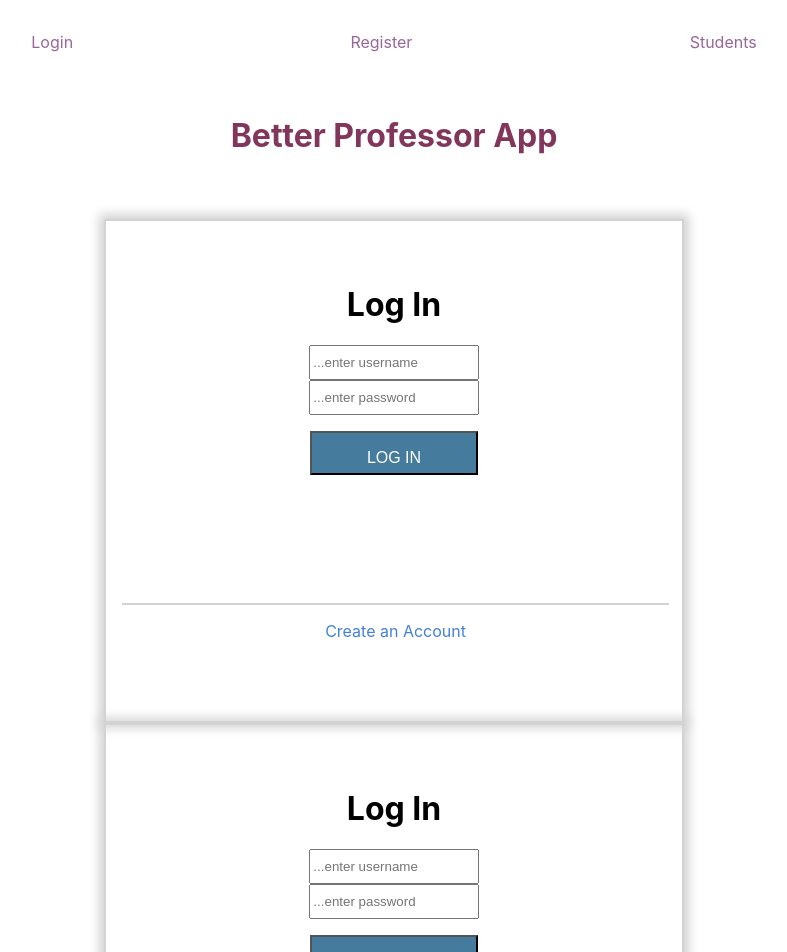
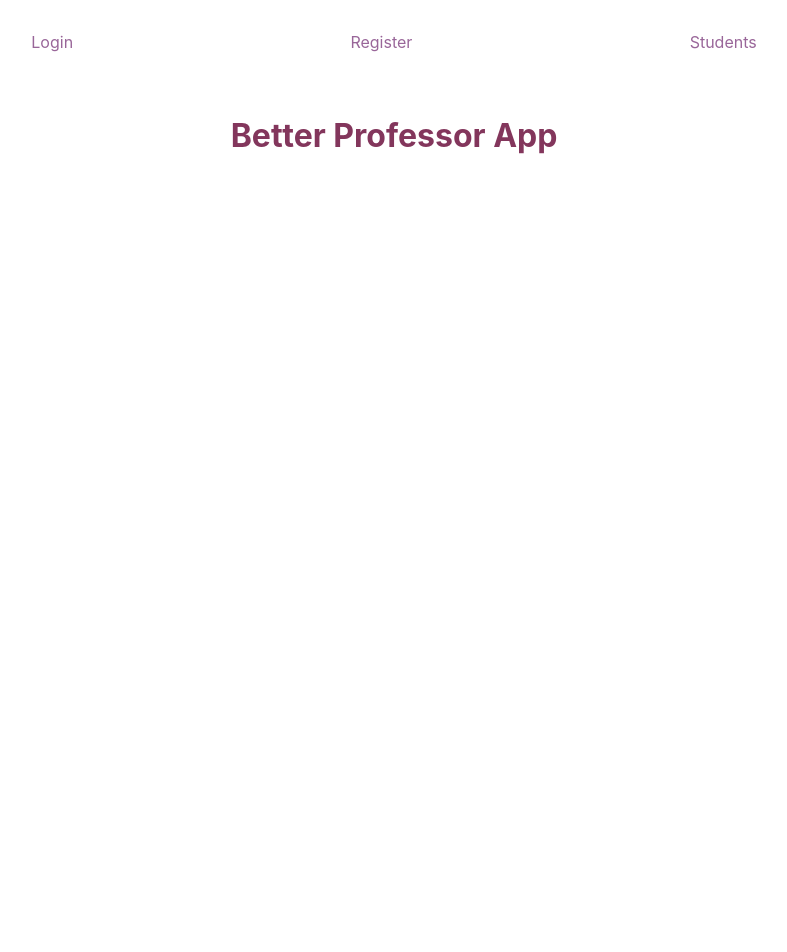
Before and after one commit to Build-Week-Better-Professor/Front-end, a React (Create React App) app in the folder client/: page / in a window 1280 px wide. Shown: the top 952 px of the page, without its empty margins (246-1033 px from the left). After the commit the page ends 800 px from the top, so only its background shows below. Built offline with nearby package versions, Linux system fonts and the light colour scheme.

Commit message:
fixed login

```diff
--- a/client/src/App.js
+++ b/client/src/App.js
@@ -3,6 +3,7 @@ import { BrowserRouter as Router, Route, Switch } from 'react-router-dom';
 import Login from './components/Login';
 import Header from './components/Header';
 import PrivateRoute from './components/PrivateRoute';
+
 
 import './App.scss';
 
@@ -12,14 +13,14 @@ function App() {
     <div className="App">
       <Header />
       <h1 className="app-title">Better Professor App</h1>
-      <Login />
+      {/* <Login /> */}
     <div className="main">
       <Switch>
 
       <PrivateRoute exact path="/private"/>
       <Route exact path="/login" component={Login}/>
       {/* <Route exact path="/register"/> */}
-      <Route component={Login}/>
+
       </Switch>
     </div>
     </div>
--- a/client/src/components/Login.js
+++ b/client/src/components/Login.js
@@ -22,7 +22,7 @@ const login = event => {
     axiosWithAuth()
     .post(`/users/login`, input)
     .then(res => {
-        localStorage.setItem('token', res.data.payload);
+        localStorage.setItem('token', res.data.token);
         props.history.push('/private')
     })
       .catch(err => console.log(err.reponse))
```
